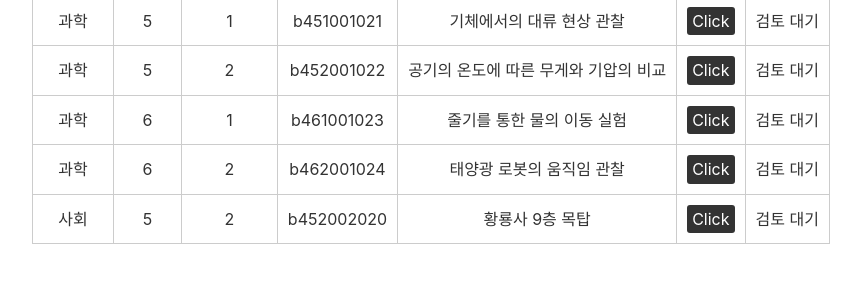
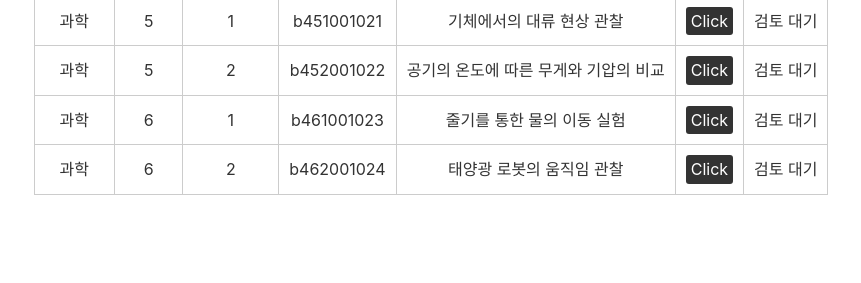
Before and after one commit to 2monsterslab/miraen_webgl, a plain HTML site: page index.html in a window 1280 px wide. Shown: the part 123-406 px from the top of the page, without its empty margins (209-1070 px from the left). Drawn offline with nearby package versions, Linux system fonts and the light colour scheme.

Commit message:
Update index.html

```diff
--- a/index.html
+++ b/index.html
@@ -77,7 +77,7 @@
 				<td>검토 대기</td>
 			</tr>
 
-			<!--b452002020-->
+			<!--b452002020-- >
 			<tr>
 				<td>사회</td>
 				<td>5</td>
@@ -86,13 +86,13 @@
 				<td>황룡사 9층 목탑</td>
 				<td><a href="" title="새창열림" onclick="doPopup('b452002020');">Click</a></td>
 				<td>검토 대기</td>
-			</tr>
+			</tr>-->
 		</tbody>
 	</table>
 
 	<script>
 		function doPopup(cntId){
-			const cntUrl = "https://2monsterslab.github.io/miraen_webgl/"+cntId+".html";
+			const cntUrl = cntId+".html";
 			let winWidth = 1363;
 			let winHeight = 952;
 			let winSize;
```
